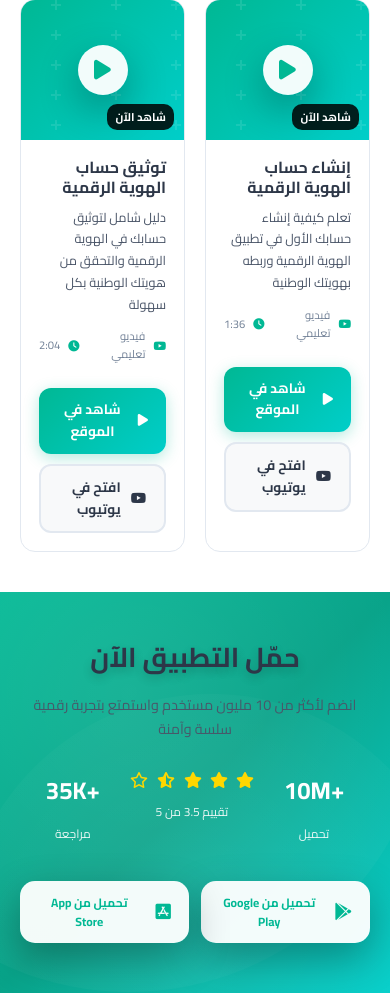
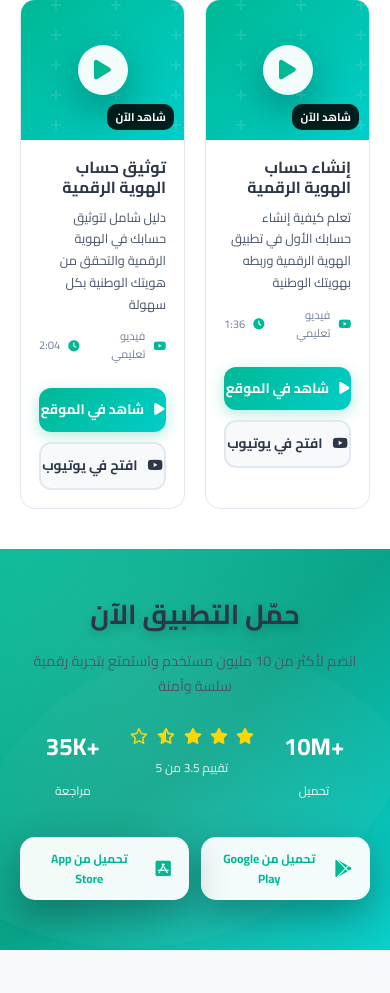
Before and after one commit to hamad26650/police-ae, a Django app: page /digital-identity/ in a window 390 px wide. Shown: the part 569-1562 px from the top of the page. After the commit the page ends 1519 px from the top, so only its background shows below. Run offline with Django 5.2, Linux system fonts and the light colour scheme.

Commit message:
Fix video button text wrapping on mobile - keep text in single line

```diff
--- a/gov_services/services/templates/services/digital_identity.html
+++ b/gov_services/services/templates/services/digital_identity.html
@@ -405,6 +405,7 @@
             transition: all 0.3s ease;
             border: none;
             cursor: pointer;
+            white-space: nowrap;
         }
 
         .video-btn-primary {
@@ -740,6 +741,7 @@
             .video-btn {
                 padding: 12px 20px;
                 font-size: 0.9rem;
+                white-space: nowrap;
             }
 
             .video-modal iframe {
@@ -904,6 +906,7 @@
             .video-btn {
                 padding: 11px 18px;
                 font-size: 0.85rem;
+                white-space: nowrap;
             }
 
             .video-modal iframe {
```
